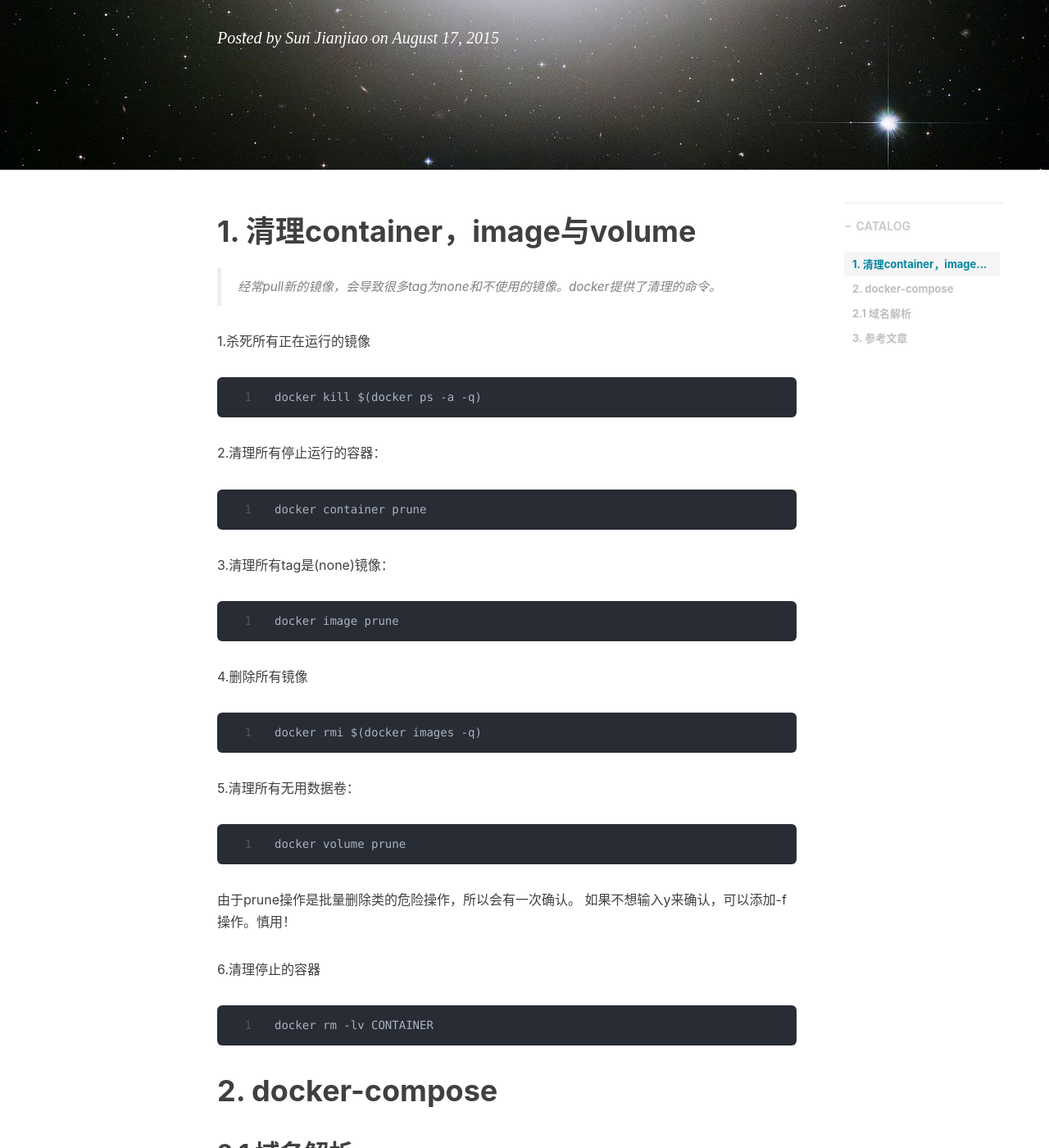
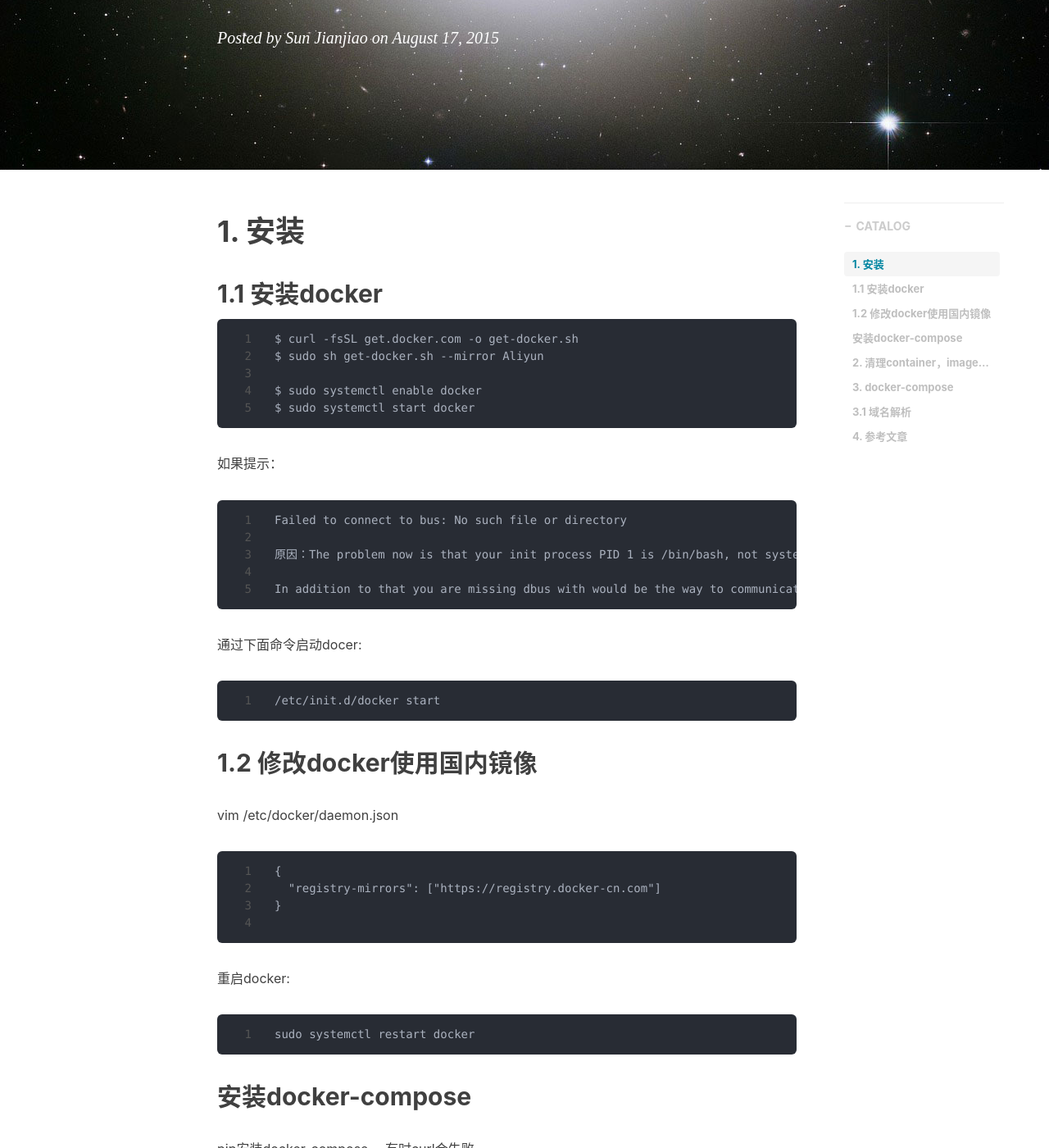
Before and after one commit to xuyumeng/xuyumeng.github.io, a Jekyll site: the page built from _posts/2015-08-17-docker.md, in a window 1280 px wide and 1400 px high, scrolled down 376 px. Shown: the whole window at 82% size. Built offline with Jekyll 4.4.1, drawn with Linux system fonts in a browser that asks for light colours; nearby versions of some CDN libraries; comment, search, counter and statistics services are not loaded; some of the changed text lies outside the part shown.

Commit message:
add docker and docker-compose install

````diff
--- a/_posts/2015-08-17-docker.md
+++ b/_posts/2015-08-17-docker.md
@@ -12,8 +12,65 @@ tags:
     - 清理volume
 
 ---
+# 1. 安装
+## 1.1 安装docker
+```
+$ curl -fsSL get.docker.com -o get-docker.sh
+$ sudo sh get-docker.sh --mirror Aliyun
 
-# 1. 清理container，image与volume
+$ sudo systemctl enable docker
+$ sudo systemctl start docker
+```
+
+如果提示：
+```
+Failed to connect to bus: No such file or directory
+
+原因：The problem now is that your init process PID 1 is /bin/bash, not systemd. Confirm with ps aux.
+
+In addition to that you are missing dbus with would be the way to communicate. This is where your error message is coming from. But as your PID 1 is not systemd, it will not help to install dbus.
+```
+
+通过下面命令启动docer:
+```
+/etc/init.d/docker start
+```
+## 1.2 修改docker使用国内镜像
+
+vim /etc/docker/daemon.json
+```
+
+{
+  "registry-mirrors": ["https://registry.docker-cn.com"]
+}
+```
+
+重启docker:
+```
+sudo systemctl restart docker
+```
+
+## 安装docker-compose
+
+pip安装docker-compose， 有时curl会失败。
+
+```
+
+# sudo apt-get update
+
+# sudo apt-get install python-pip
+
+# sudo pip uninstall docker-compose( 如果有老版的，先删除掉)
+
+# sudo pip install docker-compose -i https://mirrors.aliyun.com/pypi/simple/
+
+# docker-compose --vesion
+```
+
+pip install的时候通过-i指定了阿里的镜像，这样速度更快，
+
+
+# 2. 清理container，image与volume
 > 经常pull新的镜像，会导致很多tag为none和不使用的镜像。docker提供了清理的命令。
 
 1.杀死所有正在运行的镜像
@@ -50,9 +107,9 @@ docker volume prune
 docker rm -lv CONTAINER
 ```
 
-# 2. docker-compose
+# 3. docker-compose
 
-## 2.1 域名解析
+## 3.1 域名解析
 如果很多服务部署在linux上面，调试的服务部署在windows上，服务获取的地址就是windows的主机名，可以通过extra_hosts进行主机名和ip地址对的映射。
 
 ```
@@ -60,5 +117,5 @@ docker rm -lv CONTAINER
       - "DESKTOP-VFA7NRS.mshome.net:192.168.88.66"
 ```
 
-# 3. 参考文章
+# 4. 参考文章
 - http://note.qidong.name/2017/06/26/docker-clean/
````
Also changed, not shown: _posts/not-ready/cache.md (+29 -1 lines), _posts/not-ready/caffeine.md (added, +13 -0 lines).
